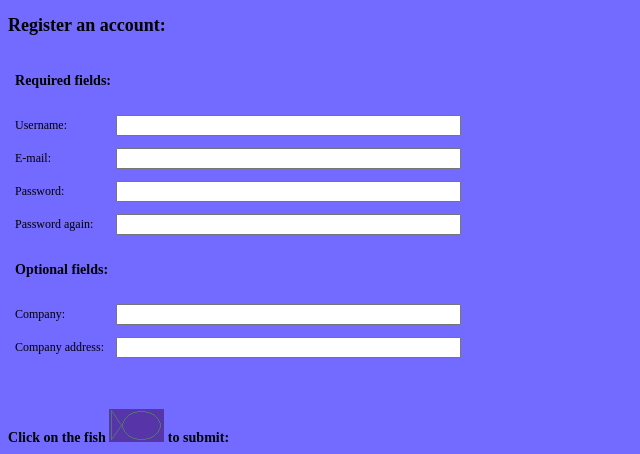
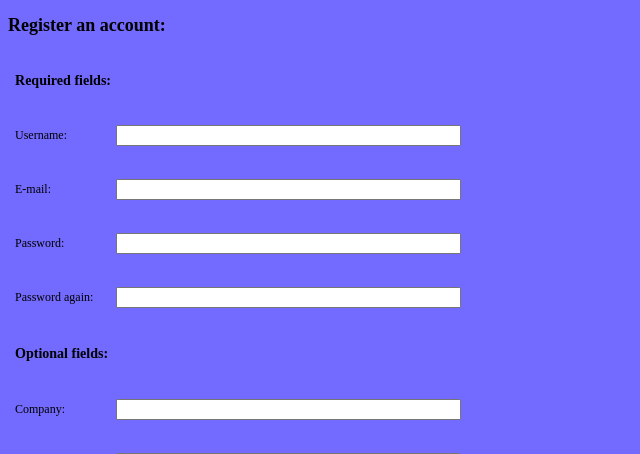
Before and after one commit to clbr/GrassCreature, a PHP site: page /register.php in a window 1280 px wide. Shown: the top 454 px of the page, without its empty margins (0-640 px from the left). Run offline with PHP 8.4, Linux system fonts and the light colour scheme.

Commit message:
Make sure the register.php text fields don't move when pic appears

```diff
--- a/css/style.css
+++ b/css/style.css
@@ -106,6 +106,15 @@ label#Add{
 
 #registerform td {
 	padding: 5px;
+	height: 42px;
+}
+
+#registerform img {
+	vertical-align: middle;
+}
+
+#registerform input {
+	vertical-align: middle;
 }
 
 iframe#main {
```
